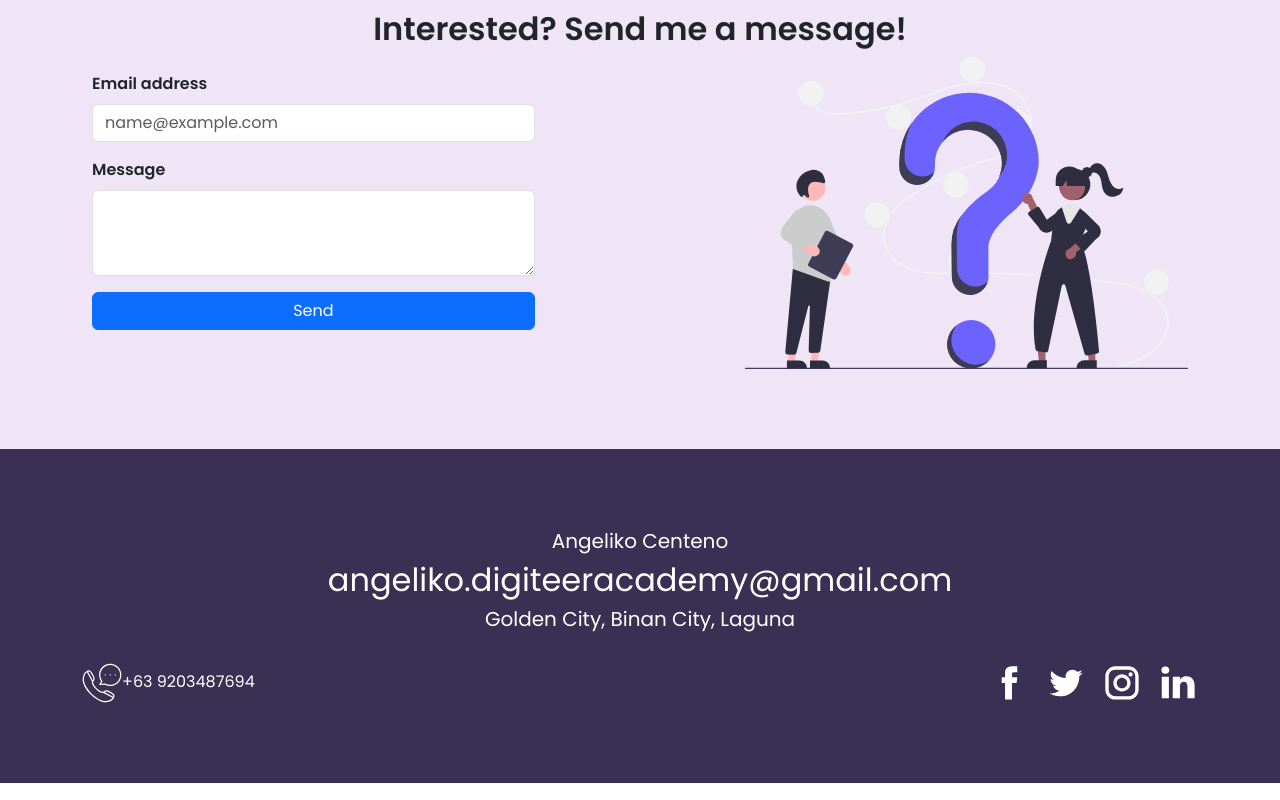
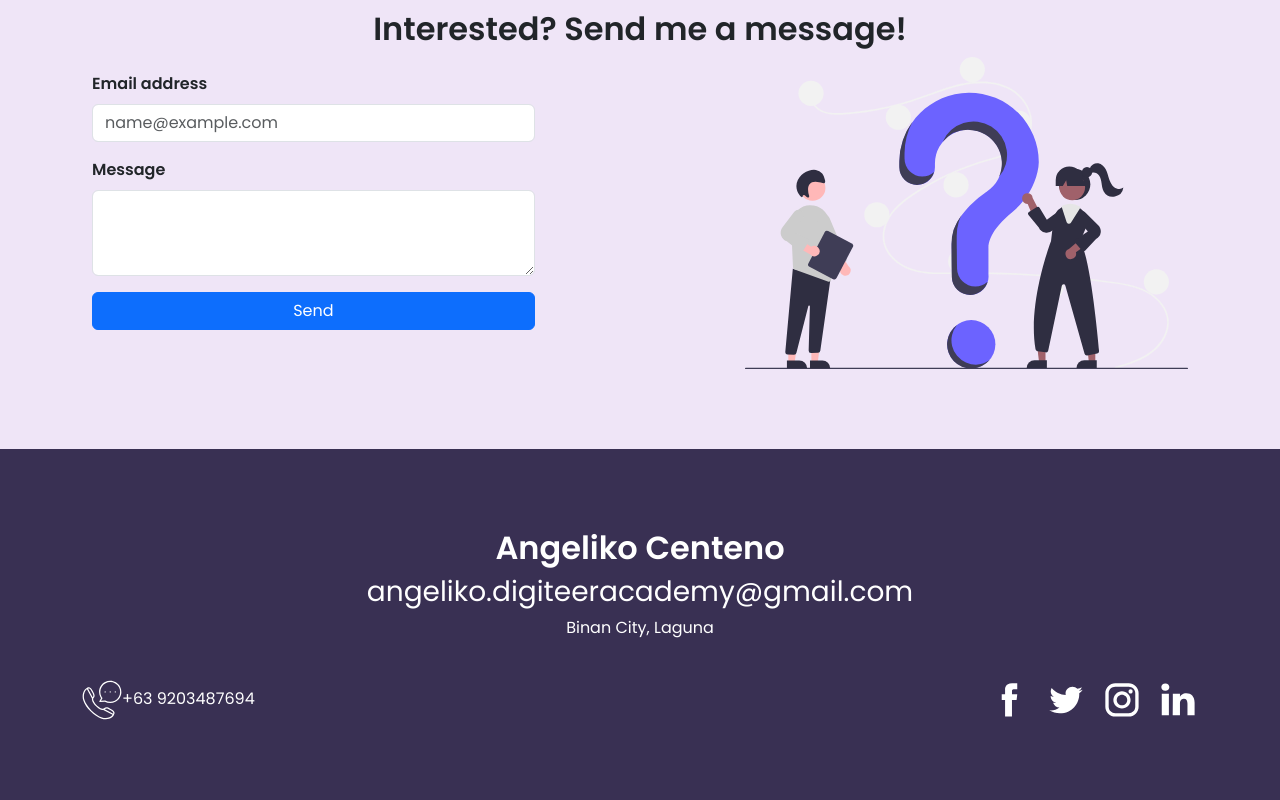
Before and after one commit to AngelikoDigiteer/Portfolio, a React (Create React App) app: page / in a window 1280 px wide. Shown: the part 3816-4616 px from the top of the page. Built offline with nearby package versions, Linux system fonts and the light colour scheme.

Commit message:
Footer accessibility update

```diff
--- a/src/components/Footer.jsx
+++ b/src/components/Footer.jsx
@@ -8,6 +8,7 @@ import LinkedIn from '../components/img/linkedin.svg'
 import Contact from '../components/img/contact.svg'
 import Stack from 'react-bootstrap/Stack';
 import Row from 'react-bootstrap/Row';
+import Col from 'react-bootstrap/Col';
 
 
 
@@ -16,9 +17,21 @@ const Footer = () => {
         <section className='Footer fluid py-20'>
             <Container>
                 <Row className='text-white text-center mb-6'>
-                    <h5>Angeliko Centeno</h5>
-                    <h2>angeliko.digiteeracademy@gmail.com</h2>
-                    <h5>Golden City, Binan City, Laguna</h5>
+                        <Col className='order-lg-2' lg="12">
+                            <h3>
+                                angeliko.digiteeracademy@gmail.com
+                            </h3>
+                        </Col>
+                        <Col className='order-lg-1' lg="12">
+                            <h2 className='fw-semibold'>
+                                Angeliko Centeno
+                            </h2>
+                        </Col>
+                        <Col className='order-lg-last' lg="12">
+                            <p>
+                                Binan City, Laguna
+                            </p>
+                        </Col>
                 </Row>
                 <Stack direction="horizontal" gap={3}>
                     <div className='text-white'>
--- a/src/components/Index/CarouselSection.jsx
+++ b/src/components/Index/CarouselSection.jsx
@@ -14,21 +14,21 @@ const CarouselSection = () => {
                 </div>
                 <Carousel>
                     <Carousel.Item interval={1000}>
-                        <img className="d-block w-100 h-100"  src={Responsive} alt="First slide" width={250} height={250}/>
+                        <img className="d-block w-100 img-fluid" src={Responsive} alt="First slide"/>
                     <Carousel.Caption>
                         <h3>Front-end Development</h3>
                     </Carousel.Caption>
                     </Carousel.Item>
 
                     <Carousel.Item interval={500}>
-                        <img className="d-block w-100 h-100" src={Responsive} alt="First slide"width={250} height={250}/>
+                        <img className="d-block w-100 img-fluid" src={Responsive} alt="First slide"/>
                     <Carousel.Caption>
                         <h3>Sample Service</h3>
                     </Carousel.Caption>
                     </Carousel.Item>
 
                     <Carousel.Item>
-                        <img className="d-block w-100 h-100" src={Responsive} alt="First slide" width={250} height={250}/>
+                        <img className="d-block w-100 img-fluid" src={Responsive} alt="First slide"/>
                     <Carousel.Caption>
                         <h3>Sample Service</h3>
                     </Carousel.Caption>
```
